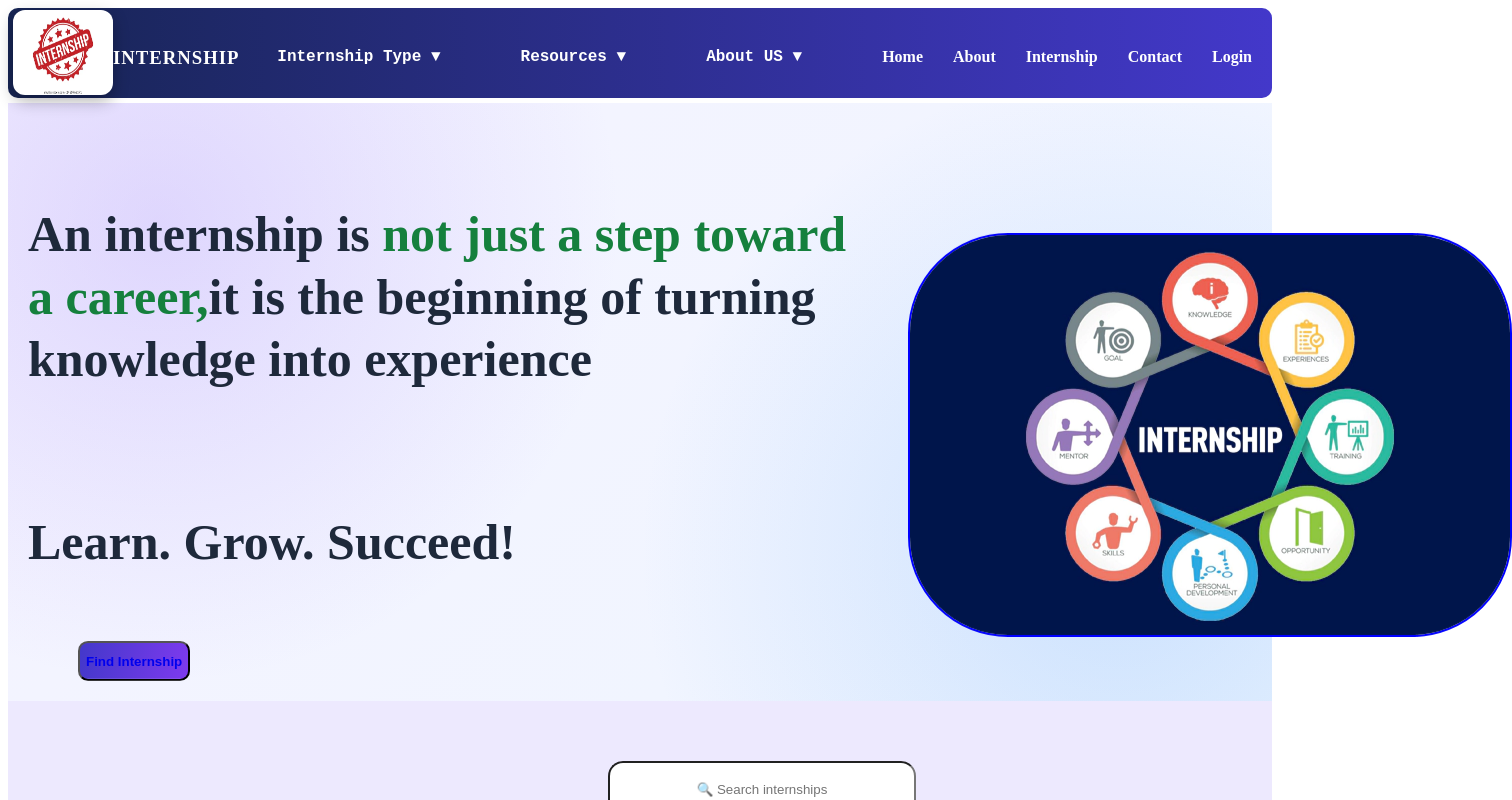
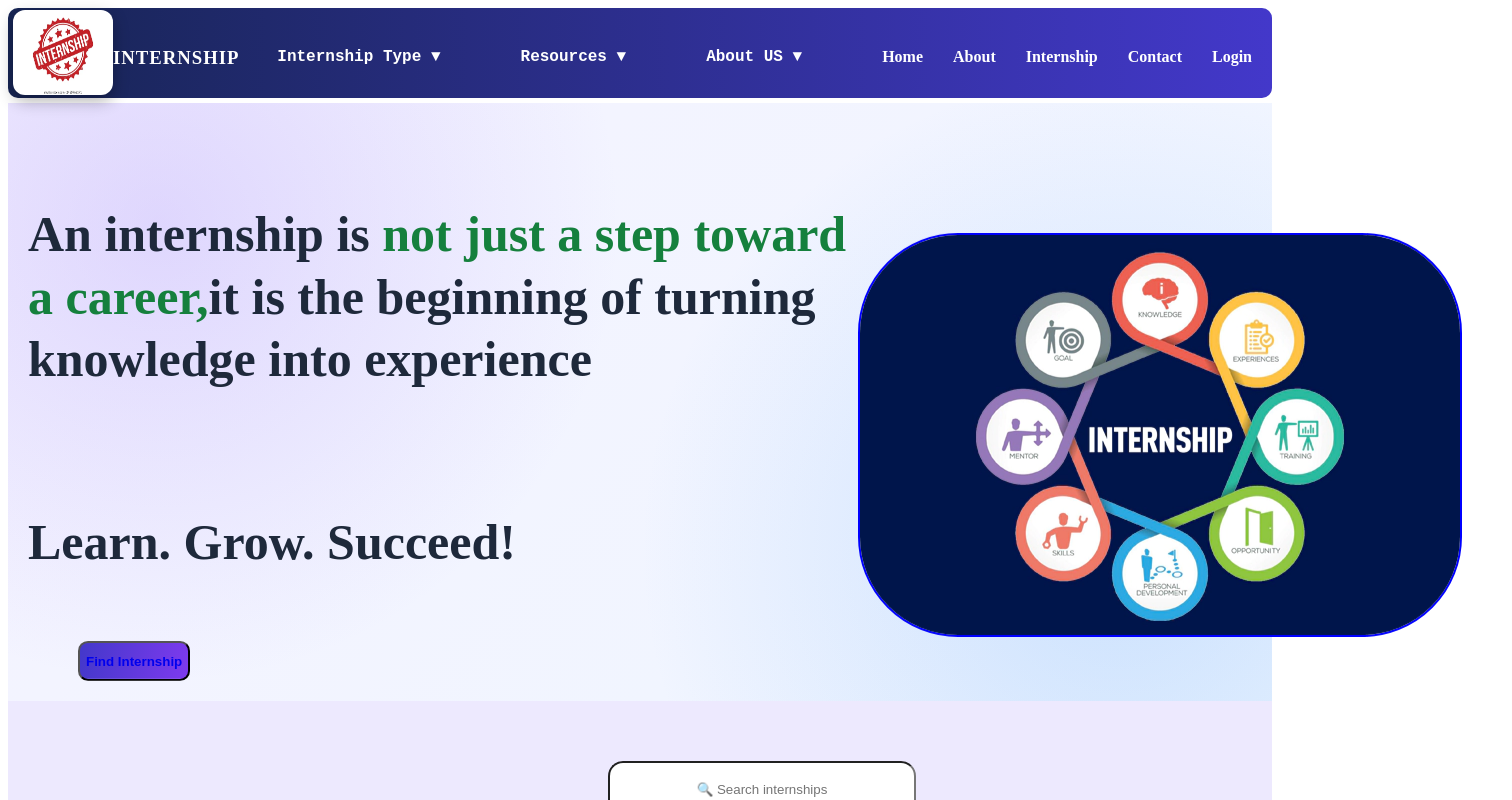
Before and after one commit to Nikhil-588/internship, a React (Vite) app: page / in a window 1280 px wide. Shown: the top 800 px of the page, 1512 px wide, since content can reach past the window. Built offline with nearby package versions, Linux system fonts and the light colour scheme.

Commit message:
Fix image size

```diff
--- a/src/index.css
+++ b/src/index.css
@@ -100,7 +100,7 @@ nav h3{
 }
 
 .internshiplogo{
-  margin-left: 900px;
+  margin-left: 850px;
   border: 2px solid blue;
   margin-top: -1000px;
   border-radius: 100px;
@@ -435,6 +435,7 @@ gap: 1px;
   margin-bottom: 10px;
 
 }
+
 .send-msg button{
   width: 650px;
   height: 40px;
```
